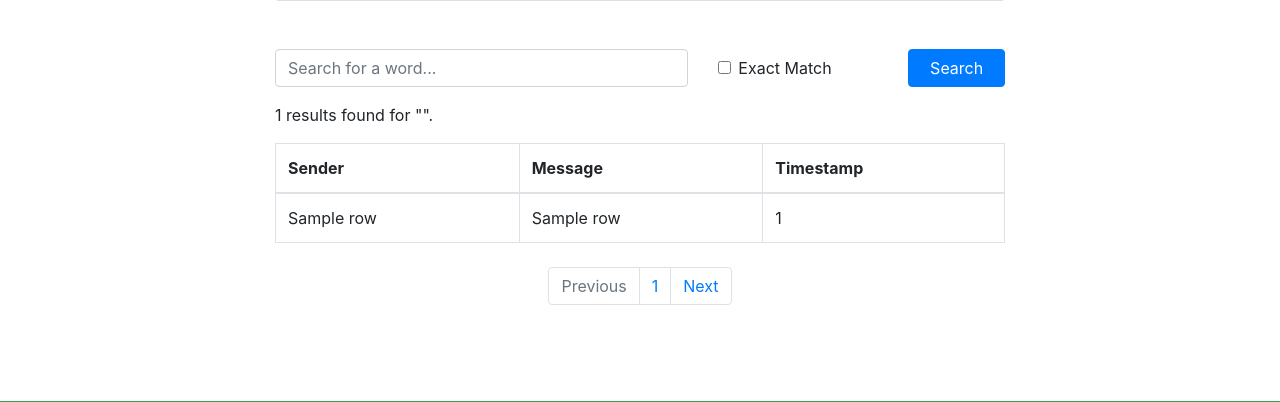
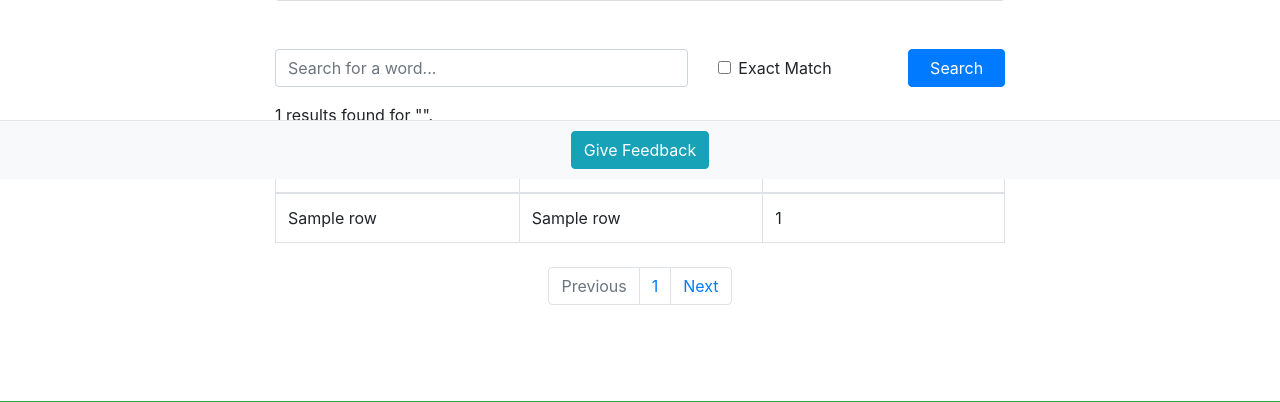
Before and after one commit to kevinknights29/WhatsApp-Chat-Analyzer, a Flask app: template templates/analyze.html in a window 1280 px wide. Shown: the part 621-1023 px from the top of the page. Run offline with Flask 3, Linux system fonts and the light colour scheme; the template is opened without the code that fills it: most values are stand-ins (such as "Sample title", 1, 10 or a date in 2020); some libraries are stand-ins or nearby versions.

Commit message:
added feedback form

```diff
--- a/templates/analyze.html
+++ b/templates/analyze.html
@@ -7,6 +7,16 @@
     <title>Analysis Results - WhatsApp Chat Analyzer</title>
     <!-- Bootstrap CSS -->
     <link href="https://maxcdn.bootstrapcdn.com/bootstrap/4.5.2/css/bootstrap.min.css" rel="stylesheet">
+    <style>
+        .sticky-footer {
+            position: fixed;
+            bottom: 0;
+            width: 100%;
+            padding: 10px 0;
+            background-color: #f7f7f7;
+            border-top: 1px solid #e7e7e7;
+        }
+    </style>
 </head>
 
 <body>
@@ -97,9 +107,39 @@
             </div>
         </div>
     </main>
+
     <footer class="text-center py-3 bg-success text-white">
         <p>&copy; 2023 WhatsApp Chat Analyzer. All rights reserved.</p>
     </footer>
+
+    <footer class="sticky-footer bg-light">
+        <div class="container text-center">
+            <button type="button" class="btn btn-info" data-toggle="modal" data-target="#feedbackModal">
+                Give Feedback
+            </button>
+        </div>
+    </footer>
+
+    <!-- Feedback Modal -->
+    <div class="modal fade" id="feedbackModal" tabindex="-1" role="dialog" aria-labelledby="feedbackModalLabel" aria-hidden="true">
+        <div class="modal-dialog modal-lg">
+          <div class="modal-content">
+            <div class="modal-header">
+              <h5 class="modal-title" id="feedbackModalLabel">Give Your Feedback</h5>
+              <button type="button" class="close" data-dismiss="modal" aria-label="Close">
+                <span aria-hidden="true">&times;</span>
+              </button>
+            </div>
+            <div class="modal-body">
+              <!-- Paste your Google Forms iframe embed code here -->
+              <iframe src="https://docs.google.com/forms/d/e/1FAIpQLSczR1lmXR_uopNBqmxRJEYKlbSoIEKsJobz1tH7MZhDivrElg/viewform?embedded=true" width="100%" height="500" frameborder="0" marginheight="0" marginwidth="0">Loading…</iframe>
+            </div>
+            <div class="modal-footer">
+              <button type="button" class="btn btn-secondary" data-dismiss="modal">Close</button>
+            </div>
+          </div>
+        </div>
+    </div>
 
     <!-- Optional Bootstrap JS and its dependencies -->
     <script src="https://ajax.googleapis.com/ajax/libs/jquery/3.5.1/jquery.min.js"></script>
```
Also changed, not shown: templates/index.html (+40 -0 lines).
